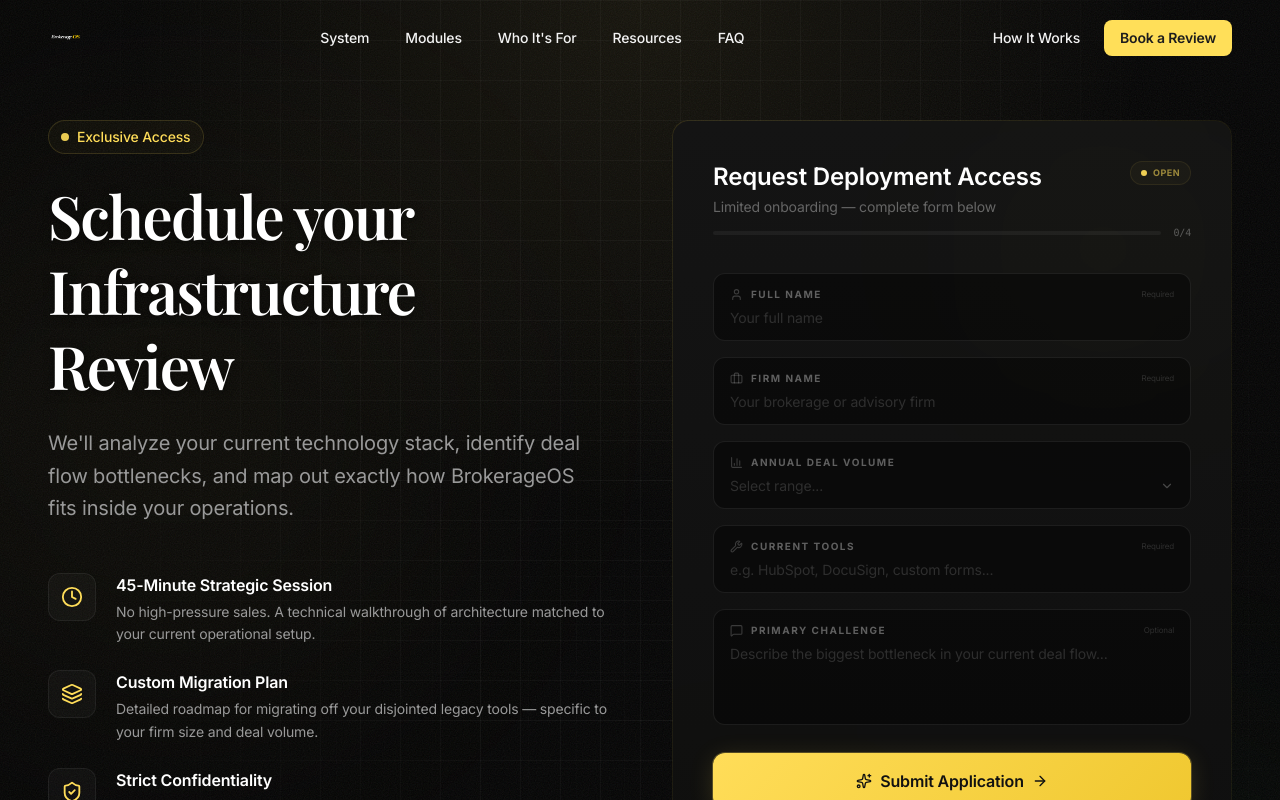
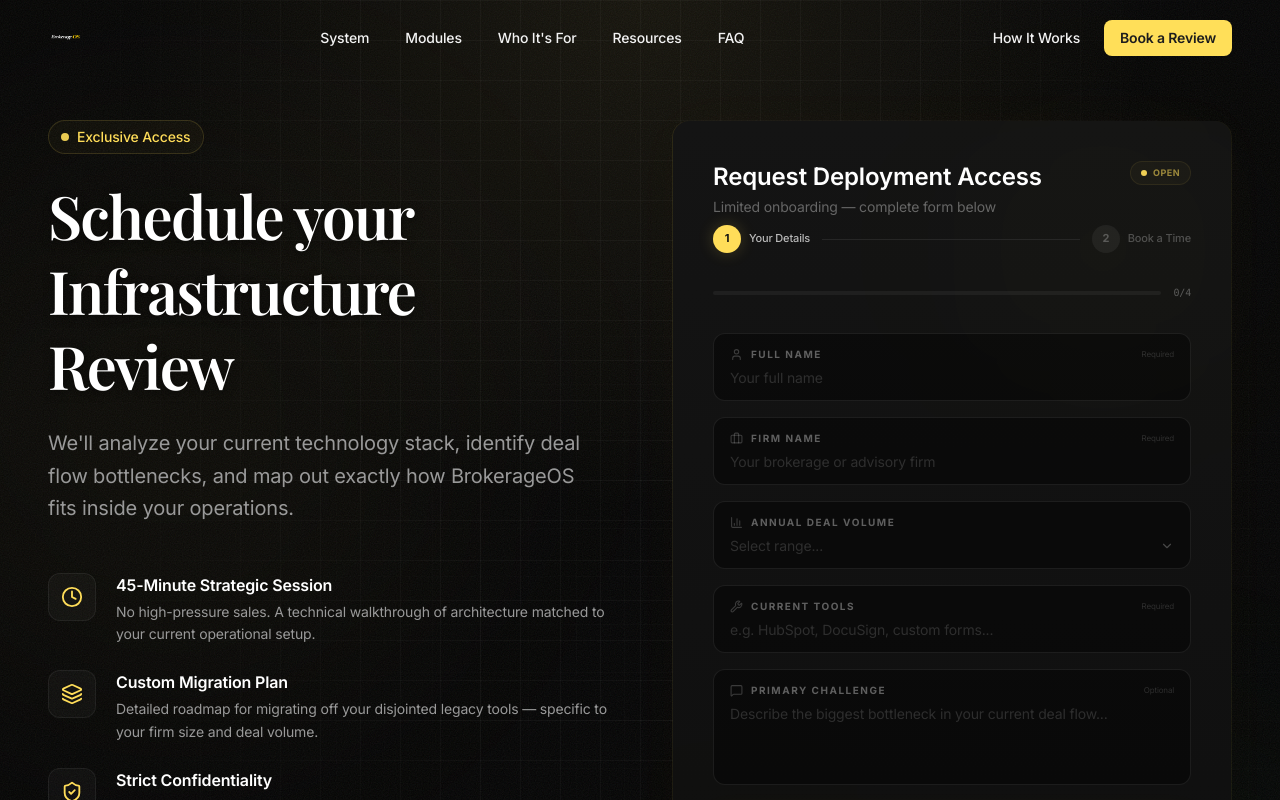
Before and after one commit to intervirtualdigital-hue/brokerageos, a React (Vite) app: page /book-review in a window 1280 px wide. Shown: the top 800 px of the page. Built offline with nearby package versions, Linux system fonts and the light colour scheme; a web font is replaced by a local one.

Commit message:
feat: use user provided GHL calendar embed code and script

```diff
--- a/src/pages/BookReview.tsx
+++ b/src/pages/BookReview.tsx
@@ -1,18 +1,27 @@
 
-import { useState, useRef } from 'react';
+import { useState, useRef, useEffect } from 'react';
 import { Section } from '../components/ui/Section';
 import { motion, AnimatePresence } from 'framer-motion';
 import {
   ShieldCheck, Clock, Layers, ArrowRight, Building2,
   User, Briefcase, BarChart3, Wrench, MessageSquare,
   CheckCircle2, Sparkles, Lock, ChevronDown,
+  CalendarDays, Loader2,
 } from 'lucide-react';
 
 /* ═══════════════════════════════════════════ */
-/*              ACCENT & PALETTE              */
+/*              CONSTANTS                     */
 /* ═══════════════════════════════════════════ */
 const ACCENT = '#FFDD59';
 const SURFACE = '#111111';
+
+const WEBHOOK_URL =
+  'https://services.leadconnectorhq.com/hooks/haxeHgIDHbGvqriQUPOO/webhook-trigger/bae1f1f4-0a3a-4404-b343-c3d875e604de';
+
+const CALENDAR_EMBED_URL =
+  'https://api.leadconnectorhq.com/widget/booking/noNIOmETdLnTvHFd7AGl';
+const CALENDAR_SCRIPT_URL =
+  'https://link.msgsndr.com/js/form_embed.js';
 
 /* ═══════════════════════════════════════════ */
 /*              TRUST SIGNALS                 */
@@ -141,7 +150,6 @@ const PremiumSelect = ({
       initial={{ opacity: 0, y: 12 }}
       animate={{ opacity: 1, y: 0 }}
     >
-      {/* Glow ring */}
       <div
         className="absolute -inset-px rounded-xl transition-all duration-500 pointer-events-none"
         style={{
@@ -162,7 +170,6 @@ const PremiumSelect = ({
         onBlur={() => { setFocused(false); setTimeout(() => setOpen(false), 200); }}
         tabIndex={0}
       >
-        {/* Label row */}
         <div className="flex items-center gap-2 px-4 pt-3 pb-0">
           <Icon
             size={13}
@@ -188,7 +195,6 @@ const PremiumSelect = ({
         </div>
       </div>
 
-      {/* Dropdown */}
       <AnimatePresence>
         {open && (
           <motion.div
@@ -234,7 +240,6 @@ const PremiumSelect = ({
         )}
       </AnimatePresence>
 
-      {/* Filled check */}
       <AnimatePresence>
         {hasValue && !open && (
           <motion.div
@@ -269,7 +274,6 @@ const PremiumTextarea = ({
       initial={{ opacity: 0, y: 12 }}
       animate={{ opacity: 1, y: 0 }}
     >
-      {/* Glow ring */}
       <div
         className="absolute -inset-px rounded-xl transition-all duration-500 pointer-events-none"
         style={{
@@ -318,13 +322,52 @@ const PremiumTextarea = ({
         />
       </div>
 
-      {/* Character count */}
       {hasValue && (
         <div className="absolute right-3 bottom-2 text-[9px] text-white/15">
           {value.length}
         </div>
       )}
     </motion.div>
+  );
+};
+
+/* ═══════════════════════════════════════════ */
+/*            CALENDAR EMBED                  */
+/* ═══════════════════════════════════════════ */
+const CalendarEmbed = () => {
+  useEffect(() => {
+    // Dynamically load the GHL embed script when this component mounts
+    const script = document.createElement('script');
+    script.src = CALENDAR_SCRIPT_URL;
+    script.type = 'text/javascript';
+    script.async = true;
+    document.body.appendChild(script);
+
+    return () => {
+      // document.body.removeChild(script);
+    };
+  }, []);
+
+  return (
+    <div
+      className="rounded-xl overflow-hidden border"
+      style={{ borderColor: 'rgba(255,255,255,0.08)', minHeight: '520px' }}
+    >
+      <iframe
+        src={CALENDAR_EMBED_URL}
+        title="Book a Time"
+        id="TMmrR1Zzoub9j4yIUbXU_1773202202661"
+        style={{
+          width: '100%',
+          border: 'none',
+          overflow: 'hidden',
+          height: '520px',
+          background: '#0A0A0A',
+          colorScheme: 'dark',
+        }}
+        scrolling="no"
+      />
+    </div>
   );
 };
 
@@ -352,72 +395,62 @@ const FormProgress = ({ filled, total }: { filled: number; total: number }) => {
 };
 
 /* ═══════════════════════════════════════════ */
-/*            SUCCESS STATE                   */
+/*         STEP INDICATOR (1 → 2)             */
 /* ═══════════════════════════════════════════ */
-const SuccessState = () => (
+const StepIndicator = ({ currentStep }: { currentStep: 1 | 2 }) => (
+  <div className="flex items-center gap-3 mb-8">
+    {/* Step 1 */}
+    <div className="flex items-center gap-2">
+      <div
+        className="w-7 h-7 rounded-full flex items-center justify-center text-[11px] font-bold transition-all duration-500"
+        style={{
+          background: currentStep >= 1 ? ACCENT : 'rgba(255,255,255,0.06)',
+          color: currentStep >= 1 ? '#111' : 'rgba(255,255,255,0.25)',
+          boxShadow: currentStep === 1 ? `0 0 16px ${ACCENT}30` : 'none',
+        }}
+      >
+        {currentStep > 1 ? <CheckCircle2 size={14} /> : '1'}
+      </div>
+      <span
+        className="text-[11px] font-medium transition-colors"
+        style={{ color: currentStep >= 1 ? 'rgba(255,255,255,0.7)' : 'rgba(255,255,255,0.25)' }}
+      >
+        Your Details
+      </span>
+    </div>
+
+    {/* Connector */}
+    <div className="flex-1 h-px relative overflow-hidden">
+      <div className="absolute inset-0 bg-white/8" />
       <motion.div
-    initial={{ opacity: 0, scale: 0.9 }}
-    animate={{ opacity: 1, scale: 1 }}
-    className="text-center py-12 px-6"
+        className="absolute inset-y-0 left-0 h-full"
+        style={{ background: ACCENT }}
+        initial={{ width: '0%' }}
+        animate={{ width: currentStep >= 2 ? '100%' : '0%' }}
+        transition={{ duration: 0.6, ease: 'easeInOut' }}
+      />
+    </div>
+
+    {/* Step 2 */}
+    <div className="flex items-center gap-2">
+      <div
+        className="w-7 h-7 rounded-full flex items-center justify-center text-[11px] font-bold transition-all duration-500"
+        style={{
+          background: currentStep >= 2 ? ACCENT : 'rgba(255,255,255,0.06)',
+          color: currentStep >= 2 ? '#111' : 'rgba(255,255,255,0.25)',
+          boxShadow: currentStep === 2 ? `0 0 16px ${ACCENT}30` : 'none',
+        }}
       >
-    {/* Animated check ring */}
-    <motion.div
-      className="w-20 h-20 rounded-full mx-auto mb-8 flex items-center justify-center relative"
-      initial={{ scale: 0 }}
-      animate={{ scale: 1 }}
-      transition={{ type: 'spring', stiffness: 200, damping: 15, delay: 0.1 }}
+        2
+      </div>
+      <span
+        className="text-[11px] font-medium transition-colors"
+        style={{ color: currentStep >= 2 ? 'rgba(255,255,255,0.7)' : 'rgba(255,255,255,0.25)' }}
       >
-      {/* Outer ring */}
-      <div className="absolute inset-0 rounded-full border-2" style={{ borderColor: `${ACCENT}30` }} />
-      {/* Glow */}
-      <div
-        className="absolute inset-0 rounded-full blur-xl"
-        style={{ background: `${ACCENT}15` }}
-      />
-      {/* Inner */}
-      <div
-        className="w-14 h-14 rounded-full flex items-center justify-center relative z-10"
-        style={{ background: `${ACCENT}15`, border: `1px solid ${ACCENT}30` }}
-      >
-        <motion.div
-          initial={{ scale: 0, rotate: -45 }}
-          animate={{ scale: 1, rotate: 0 }}
-          transition={{ delay: 0.3, type: 'spring', stiffness: 200 }}
-        >
-          <CheckCircle2 size={28} style={{ color: ACCENT }} />
-        </motion.div>
+        Book a Time
+      </span>
     </div>
-    </motion.div>
-
-    <motion.h3
-      initial={{ opacity: 0, y: 10 }}
-      animate={{ opacity: 1, y: 0 }}
-      transition={{ delay: 0.4 }}
-      className="text-2xl font-semibold text-white mb-3"
-    >
-      Application Received
-    </motion.h3>
-    <motion.p
-      initial={{ opacity: 0, y: 10 }}
-      animate={{ opacity: 1, y: 0 }}
-      transition={{ delay: 0.5 }}
-      className="text-muted-text leading-relaxed max-w-sm mx-auto mb-6"
-    >
-      Our team will review your application and reach out within 1 business day to schedule your session.
-    </motion.p>
-
-    {/* Confirmation details */}
-    <motion.div
-      initial={{ opacity: 0, y: 10 }}
-      animate={{ opacity: 1, y: 0 }}
-      transition={{ delay: 0.6 }}
-      className="inline-flex items-center gap-2 px-4 py-2 rounded-full border"
-      style={{ borderColor: `${ACCENT}20`, background: `${ACCENT}08` }}
-    >
-      <Lock size={11} style={{ color: ACCENT }} />
-      <span className="text-[11px] text-white/50">Confidential — all data encrypted</span>
-    </motion.div>
-  </motion.div>
+  </div>
 );
 
 /* ═══════════════════════════════════════════ */
@@ -427,11 +460,46 @@ export const BookReview = () => {
   const [formData, setFormData] = useState({
     name: '', firm: '', volume: '', tools: '', message: '',
   });
-  const [submitted, setSubmitted] = useState(false);
+  const [step, setStep] = useState<1 | 2>(1);
+  const [submitting, setSubmitting] = useState(false);
+  const [submitError, setSubmitError] = useState('');
 
-  const handleSubmit = (e: React.FormEvent) => {
+  const handleSubmit = async (e: React.FormEvent) => {
     e.preventDefault();
-    setSubmitted(true);
+    setSubmitting(true);
+    setSubmitError('');
+
+    try {
+      // Build webhook payload with BROKERAGEOS_ prefixes
+      const payload = {
+        BROKERAGEOS_FULL_NAME: formData.name,
+        BROKERAGEOS_FIRM_NAME: formData.firm,
+        BROKERAGEOS_DEAL_VOLUME: formData.volume,
+        BROKERAGEOS_CURRENT_TOOLS: formData.tools,
+        BROKERAGEOS_PRIMARY_CHALLENGE: formData.message,
+        BROKERAGEOS_SOURCE: 'book-review',
+        BROKERAGEOS_SUBMITTED_AT: new Date().toISOString(),
+      };
+
+      const response = await fetch(WEBHOOK_URL, {
+        method: 'POST',
+        headers: { 'Content-Type': 'application/json' },
+        body: JSON.stringify(payload),
+      });
+
+      if (!response.ok) {
+        throw new Error(`Webhook returned ${response.status}`);
+      }
+
+      // Move to step 2 (calendar)
+      setStep(2);
+    } catch (err) {
+      console.error('Webhook error:', err);
+      // Still proceed to calendar — don't block UX on webhook failure
+      setStep(2);
+    } finally {
+      setSubmitting(false);
+    }
   };
 
   const filledCount = Object.entries(formData).filter(
@@ -450,7 +518,6 @@ export const BookReview = () => {
       {/* ── Ambient effects ── */}
       <div className="absolute top-[10%] left-[-10%] w-[600px] h-[600px] rounded-full blur-[120px] pointer-events-none" style={{ background: `${ACCENT}08` }} />
       <div className="absolute bottom-[-10%] right-[-10%] w-[600px] h-[600px] rounded-full blur-[120px] pointer-events-none" style={{ background: '#4ade8008' }} />
-      {/* Grid pattern */}
       <div
         className="absolute inset-0 pointer-events-none"
         style={{
@@ -508,13 +575,11 @@ export const BookReview = () => {
             </motion.div>
           </div>
 
-          {/* ═══ Right Column: Premium Form ═══ */}
+          {/* ═══ Right Column: 2-Step Form ═══ */}
           <motion.div initial={{ opacity: 0, y: 40 }} animate={{ opacity: 1, y: 0 }} transition={{ delay: 0.3 }}>
             <div
-              className="relative rounded-2xl overflow-hidden"
-              style={{
-                background: `linear-gradient(135deg, ${ACCENT}08, transparent 50%)`,
-              }}
+              className="relative rounded-2xl overflow-visible"
+              style={{ background: `linear-gradient(135deg, ${ACCENT}08, transparent 50%)` }}
             >
               {/* Outer glow border */}
               <div
@@ -528,41 +593,25 @@ export const BookReview = () => {
               {/* Inner card */}
               <div
                 className="relative rounded-2xl p-8 md:p-10 m-px"
-                style={{
-                  background: `linear-gradient(180deg, #141414 0%, #0F0F0F 100%)`,
-                }}
+                style={{ background: 'linear-gradient(180deg, #141414 0%, #0F0F0F 100%)' }}
               >
-                {/* Decorative corner glow */}
-                <div
-                  className="absolute top-0 right-0 w-64 h-64 rounded-full blur-[100px] pointer-events-none"
-                  style={{ background: `${ACCENT}06` }}
-                />
-                <div
-                  className="absolute bottom-0 left-0 w-40 h-40 rounded-full blur-[80px] pointer-events-none"
-                  style={{ background: `${ACCENT}04` }}
-                />
+                <div className="absolute top-0 right-0 w-64 h-64 rounded-full blur-[100px] pointer-events-none" style={{ background: `${ACCENT}06` }} />
+                <div className="absolute bottom-0 left-0 w-40 h-40 rounded-full blur-[80px] pointer-events-none" style={{ background: `${ACCENT}04` }} />
 
-                <AnimatePresence mode="wait">
-                  {submitted ? (
-                    <SuccessState key="success" />
-                  ) : (
-                    <motion.div
-                      key="form"
-                      className="relative z-10"
-                      initial={{ opacity: 1 }}
-                      exit={{ opacity: 0, y: -20 }}
-                    >
-                      {/* Form header */}
+                <div className="relative z-10">
+                  {/* ── Header ── */}
                   <div className="flex items-start justify-between mb-2">
                     <div>
                       <h3 className="text-2xl font-semibold text-white mb-1">
-                            Request Deployment Access
+                        {step === 1 ? 'Request Deployment Access' : 'Book Your Session'}
                       </h3>
                       <p className="text-sm text-white/35">
-                            Limited onboarding — complete form below
+                        {step === 1
+                          ? 'Limited onboarding — complete form below'
+                          : 'Pick a time that works for your team'
+                        }
                       </p>
                     </div>
-                        {/* Live indicator */}
                     <div className="flex items-center gap-1.5 px-2.5 py-1 rounded-full" style={{ background: `${ACCENT}08`, border: `1px solid ${ACCENT}15` }}>
                       <motion.div
                         className="w-1.5 h-1.5 rounded-full"
@@ -574,10 +623,23 @@ export const BookReview = () => {
                     </div>
                   </div>
 
-                      {/* Progress bar */}
+                  {/* ── Step Indicator ── */}
+                  <StepIndicator currentStep={step} />
+
+                  {/* ── Step Content ── */}
+                  <AnimatePresence mode="wait">
+                    {step === 1 ? (
+                      /* ═══════════════════════════════ */
+                      /*       STEP 1: FORM FIELDS      */
+                      /* ═══════════════════════════════ */
+                      <motion.div
+                        key="step-1"
+                        initial={{ opacity: 1 }}
+                        exit={{ opacity: 0, x: -40 }}
+                        transition={{ duration: 0.25 }}
+                      >
                         <FormProgress filled={filledCount} total={4} />
 
-                      {/* Form fields */}
                         <form onSubmit={handleSubmit} className="space-y-4">
                           <PremiumInput
                             id="name" label="Full Name" icon={User}
@@ -585,28 +647,24 @@ export const BookReview = () => {
                             value={formData.name}
                             onChange={val => setFormData(p => ({ ...p, name: val }))}
                           />
-
                           <PremiumInput
                             id="firm" label="Firm Name" icon={Briefcase}
                             placeholder="Your brokerage or advisory firm"
                             value={formData.firm}
                             onChange={val => setFormData(p => ({ ...p, firm: val }))}
                           />
-
                           <PremiumSelect
                             id="volume" label="Annual Deal Volume" icon={BarChart3}
                             options={volumeOptions}
                             value={formData.volume}
                             onChange={val => setFormData(p => ({ ...p, volume: val }))}
                           />
-
                           <PremiumInput
                             id="tools" label="Current Tools" icon={Wrench}
                             placeholder="e.g. HubSpot, DocuSign, custom forms..."
                             value={formData.tools}
                             onChange={val => setFormData(p => ({ ...p, tools: val }))}
                           />
-
                           <PremiumTextarea
                             id="message" label="Primary Challenge" icon={MessageSquare}
                             placeholder="Describe the biggest bottleneck in your current deal flow..."
@@ -614,21 +672,26 @@ export const BookReview = () => {
                             onChange={val => setFormData(p => ({ ...p, message: val }))}
                           />
 
-                        {/* ── Submit Button ── */}
+                          {/* Error */}
+                          {submitError && (
+                            <div className="text-red-400 text-sm text-center py-2">{submitError}</div>
+                          )}
+
+                          {/* Submit → Step 2 */}
                           <div className="pt-3">
                             <motion.button
                               type="submit"
-                            className="w-full relative overflow-hidden rounded-xl font-semibold text-base transition-all group"
+                              disabled={submitting}
+                              className="w-full relative overflow-hidden rounded-xl font-semibold text-base transition-all group disabled:opacity-70"
                               style={{
                                 background: `linear-gradient(135deg, ${ACCENT}, #F0C830)`,
                                 color: '#111',
                                 padding: '16px 24px',
                                 boxShadow: `0 4px 24px ${ACCENT}25, 0 0 0 1px ${ACCENT}40`,
                               }}
-                            whileHover={{ scale: 1.01, boxShadow: `0 8px 32px ${ACCENT}35, 0 0 0 1px ${ACCENT}60` }}
-                            whileTap={{ scale: 0.98 }}
+                              whileHover={!submitting ? { scale: 1.01, boxShadow: `0 8px 32px ${ACCENT}35, 0 0 0 1px ${ACCENT}60` } : {}}
+                              whileTap={!submitting ? { scale: 0.98 } : {}}
                             >
-                            {/* Shimmer effect */}
                               <div
                                 className="absolute inset-0 pointer-events-none transition-transform duration-700 group-hover:translate-x-full"
                                 style={{
@@ -637,14 +700,22 @@ export const BookReview = () => {
                                 }}
                               />
                               <div className="relative flex items-center justify-center gap-2">
+                                {submitting ? (
+                                  <>
+                                    <Loader2 size={16} className="animate-spin" />
+                                    Submitting...
+                                  </>
+                                ) : (
+                                  <>
                                     <Sparkles size={16} />
-                              Submit Application
+                                    Continue to Booking
                                     <ArrowRight size={16} className="group-hover:translate-x-1 transition-transform" />
+                                  </>
+                                )}
                               </div>
                             </motion.button>
                           </div>
 
-                        {/* Privacy note */}
                           <div className="flex items-center justify-center gap-2 pt-1">
                             <Lock size={10} className="text-white/15" />
                             <p className="text-[11px] text-white/20">
@@ -653,8 +724,55 @@ export const BookReview = () => {
                           </div>
                         </form>
                       </motion.div>
+                    ) : (
+                      /* ═══════════════════════════════ */
+                      /*     STEP 2: CALENDAR EMBED     */
+                      /* ═══════════════════════════════ */
+                      <motion.div
+                        key="step-2"
+                        initial={{ opacity: 0, x: 40 }}
+                        animate={{ opacity: 1, x: 0 }}
+                        transition={{ duration: 0.35, ease: 'easeOut' }}
+                      >
+                        {/* Confirmation banner */}
+                        <div
+                          className="flex items-center gap-3 px-4 py-3 rounded-xl mb-6"
+                          style={{ background: `${ACCENT}08`, border: `1px solid ${ACCENT}15` }}
+                        >
+                          <CheckCircle2 size={16} style={{ color: ACCENT }} />
+                          <div>
+                            <div className="text-sm font-medium text-white">
+                              Details received, {formData.name.split(' ')[0] || 'there'}!
+                            </div>
+                            <div className="text-[11px] text-white/35">
+                              Now select a time for your infrastructure review
+                            </div>
+                          </div>
+                        </div>
+
+                        {/* Calendar embed — loads GHL script on mount */}
+                        <CalendarEmbed />
+
+                        {/* Back link */}
+                        <div className="flex items-center justify-between mt-6">
+                          <button
+                            onClick={() => setStep(1)}
+                            className="flex items-center gap-1.5 text-sm text-white/30 hover:text-white/60 transition-colors"
+                          >
+                            <ArrowRight size={12} className="rotate-180" />
+                            Edit details
+                          </button>
+                          <div className="flex items-center gap-2">
+                            <CalendarDays size={11} className="text-white/15" />
+                            <span className="text-[11px] text-white/20">
+                              45-min session — no commitment
+                            </span>
+                          </div>
+                        </div>
+                      </motion.div>
                     )}
                   </AnimatePresence>
+                </div>
               </div>
             </div>
           </motion.div>
```
Lines whose indentation alone changed are shown as unchanged.
